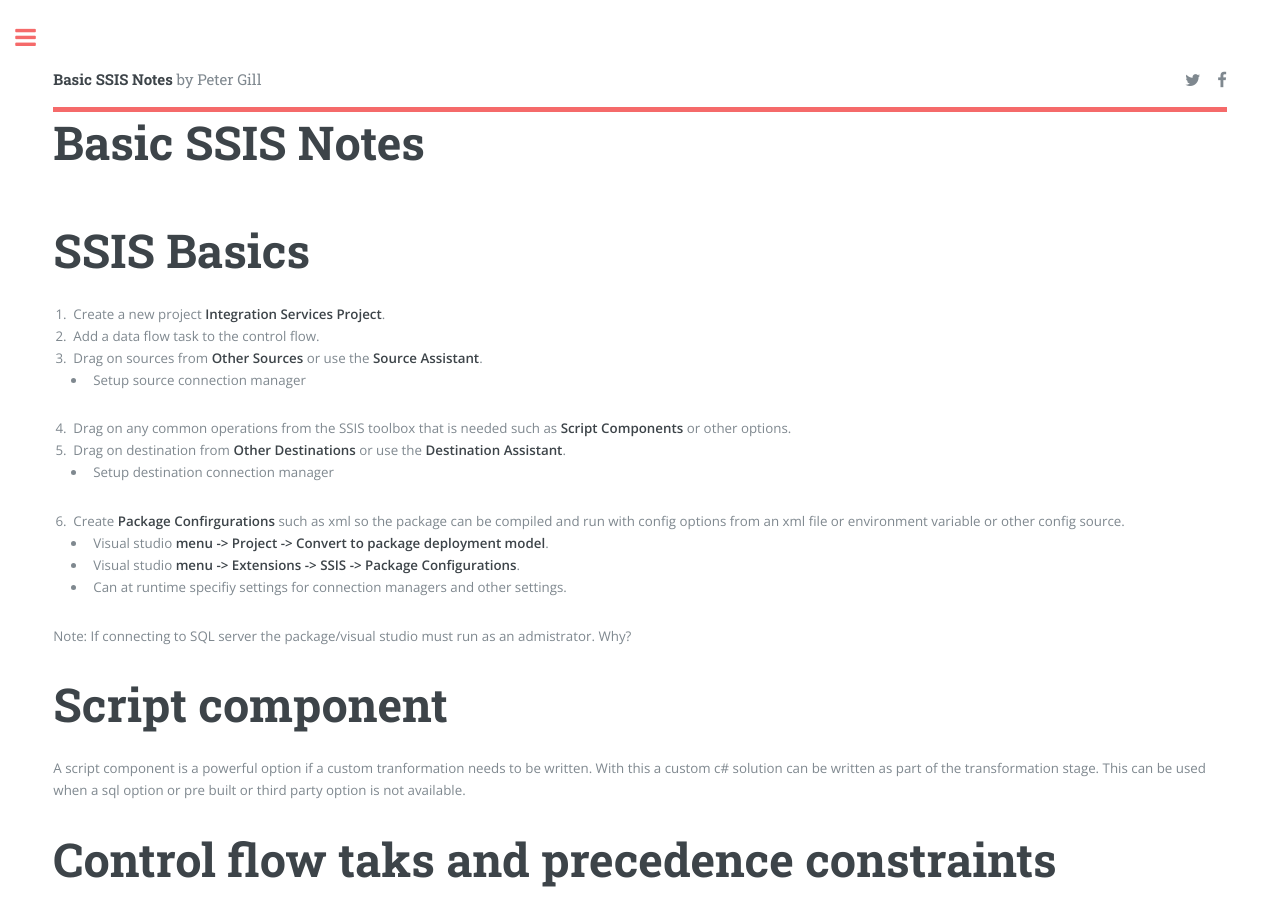
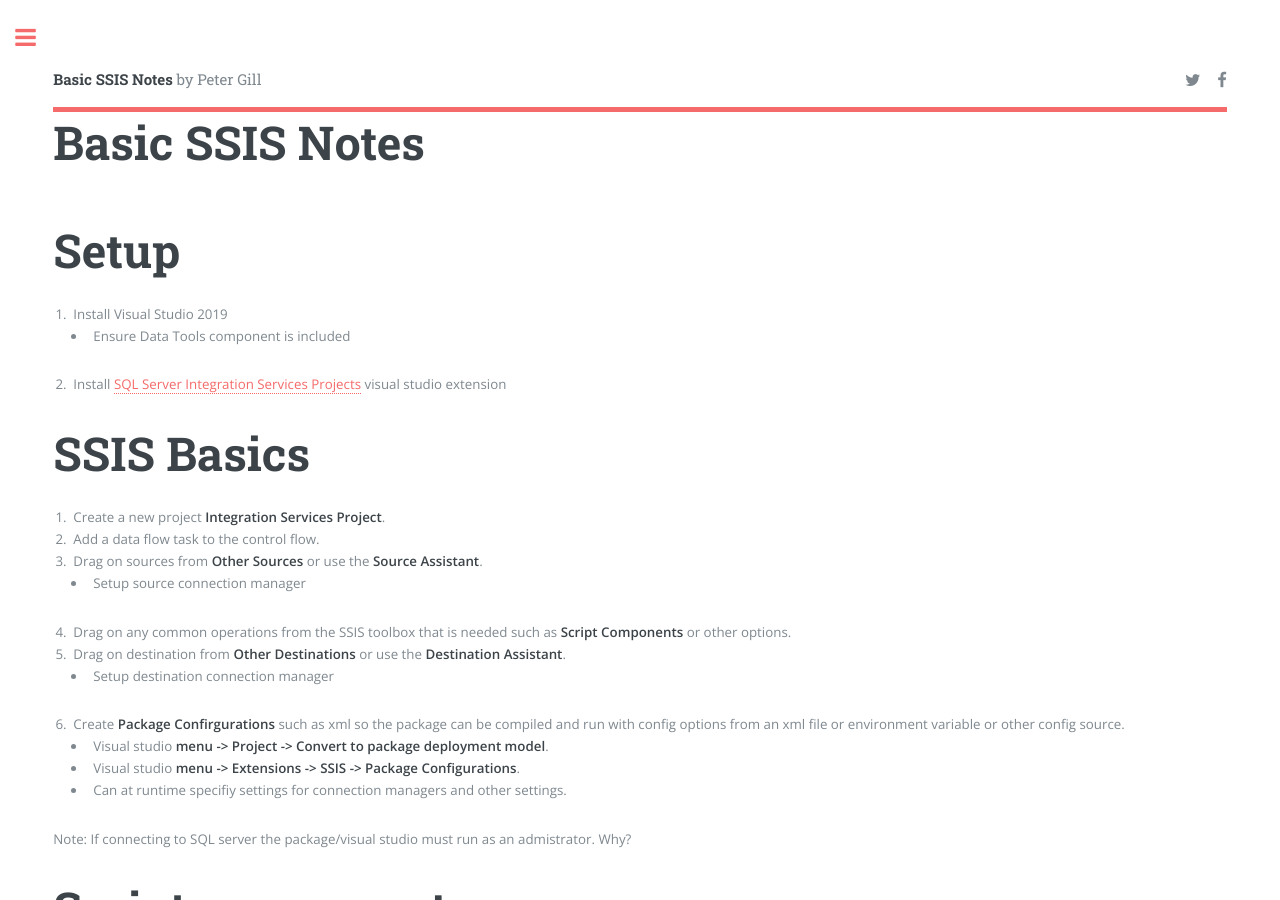
Before and after one commit to majorsilence/Dev, a Jekyll site: the page built from docs/Database/SSIS-Notes.md, in a window 1280 px wide and 900 px high. Built offline with Jekyll 4.4.1, drawn with Linux system fonts in a browser that asks for light colours.

Commit message:
Update SSIS-Notes.md

```diff
--- a/docs/Database/SSIS-Notes.md
+++ b/docs/Database/SSIS-Notes.md
@@ -2,6 +2,11 @@
 layout: base
 title: Basic SSIS Notes
 ---
+
+# Setup
+1. Install Visual Studio 2019
+    * Ensure Data Tools component is included
+3. Install [SQL Server Integration Services Projects](https://marketplace.visualstudio.com/items?itemName=SSIS.SqlServerIntegrationServicesProjects) visual studio extension
 
 
 # SSIS Basics
```
